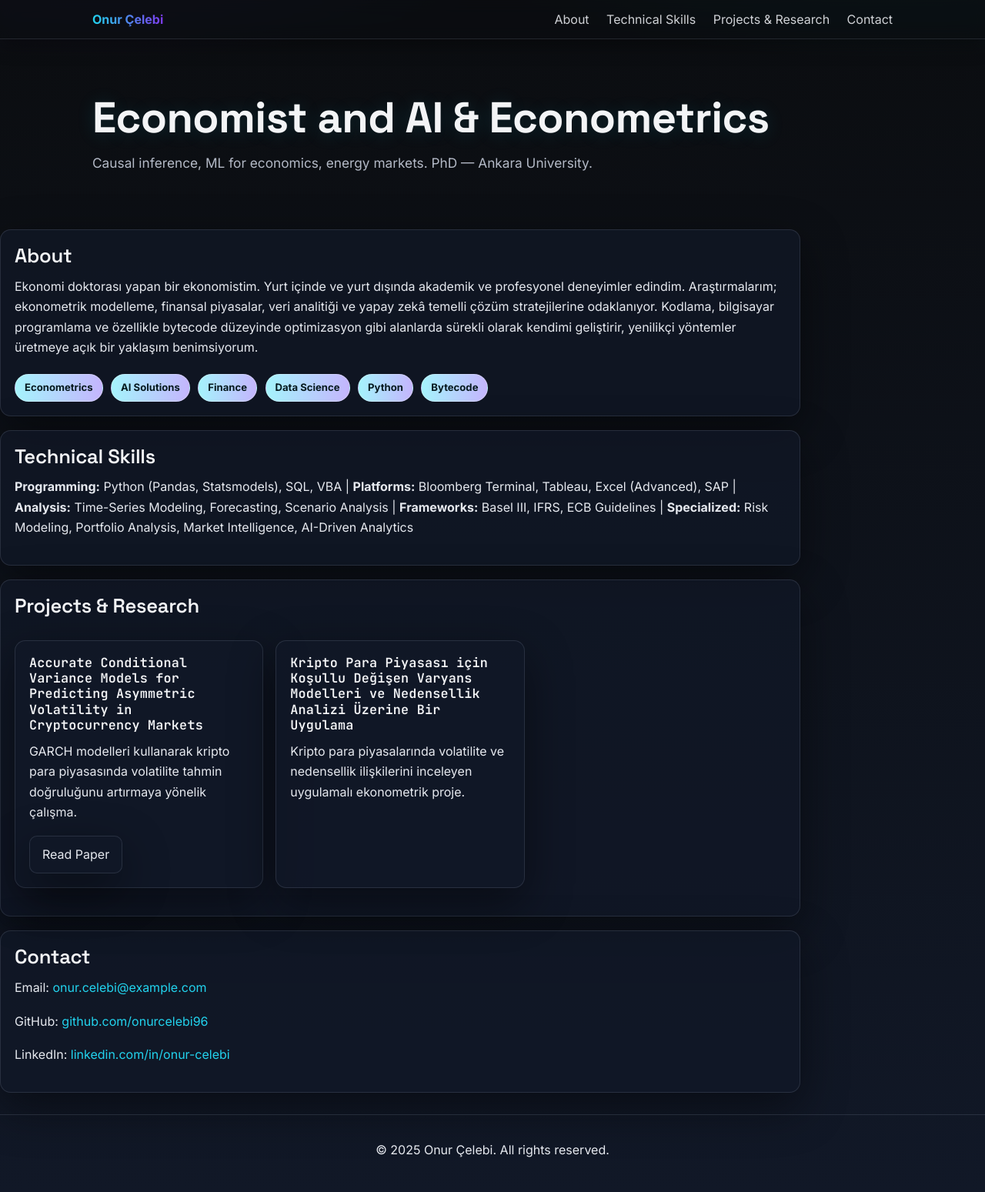
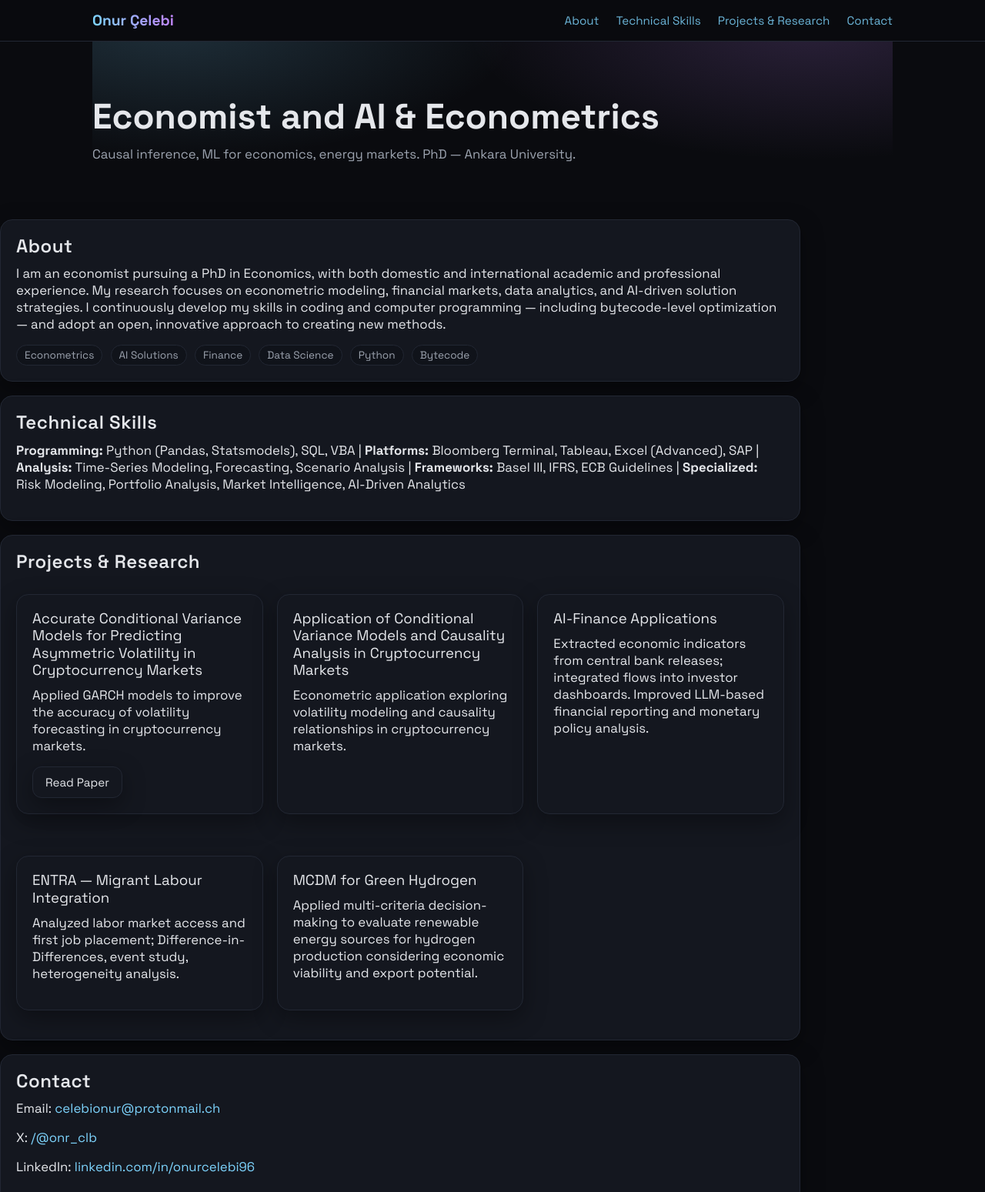
Before and after one commit to onurcelebi96/onurcelebi96.github.io, a plain HTML site: page index.html in a window 1280 px wide. Shown: the top 1549 px of the page at 77% size. Drawn offline with Linux system fonts and the light colour scheme.

Commit message:
Updated index.html (About me, LinkedIn, Email) and improved style.css with vibecoder theme

```diff
--- a/index.html
+++ b/index.html
@@ -28,7 +28,7 @@
 
   <section id="about" class="container card">
     <h2>About</h2>
-    <p>Ekonomi doktorası yapan bir ekonomistim. Yurt içinde ve yurt dışında akademik ve profesyonel deneyimler edindim. Araştırmalarım; ekonometrik modelleme, finansal piyasalar, veri analitiği ve yapay zekâ temelli çözüm stratejilerine odaklanıyor. Kodlama, bilgisayar programlama ve özellikle bytecode düzeyinde optimizasyon gibi alanlarda sürekli olarak kendimi geliştirir, yenilikçi yöntemler üretmeye açık bir yaklaşım benimsiyorum.</p>
+    <p>I am an economist pursuing a PhD in Economics, with both domestic and international academic and professional experience. My research focuses on econometric modeling, financial markets, data analytics, and AI-driven solution strategies. I continuously develop my skills in coding and computer programming — including bytecode-level optimization — and adopt an open, innovative approach to creating new methods.</p>
     <div class="tags">
       <span>Econometrics</span>
       <span>AI Solutions</span>
@@ -49,21 +49,33 @@
     <div class="grid">
       <div class="card">
         <h3>Accurate Conditional Variance Models for Predicting Asymmetric Volatility in Cryptocurrency Markets</h3>
-        <p>GARCH modelleri kullanarak kripto para piyasasında volatilite tahmin doğruluğunu artırmaya yönelik çalışma.</p>
+        <p>Applied GARCH models to improve the accuracy of volatility forecasting in cryptocurrency markets.</p>
         <a class="btn" href="https://dergipark.org.tr/en/download/article-file/3716902" target="_blank">Read Paper</a>
       </div>
       <div class="card">
-        <h3>Kripto Para Piyasası için Koşullu Değişen Varyans Modelleri ve Nedensellik Analizi Üzerine Bir Uygulama</h3>
-        <p>Kripto para piyasalarında volatilite ve nedensellik ilişkilerini inceleyen uygulamalı ekonometrik proje.</p>
+        <h3>Application of Conditional Variance Models and Causality Analysis in Cryptocurrency Markets</h3>
+        <p>Econometric application exploring volatility modeling and causality relationships in cryptocurrency markets.</p>
+      </div>
+      <div class="card">
+        <h3>AI-Finance Applications</h3>
+        <p>Extracted economic indicators from central bank releases; integrated flows into investor dashboards. Improved LLM-based financial reporting and monetary policy analysis.</p>
+      </div>
+      <div class="card">
+        <h3>ENTRA — Migrant Labour Integration</h3>
+        <p>Analyzed labor market access and first job placement; Difference-in-Differences, event study, heterogeneity analysis.</p>
+      </div>
+      <div class="card">
+        <h3>MCDM for Green Hydrogen</h3>
+        <p>Applied multi-criteria decision-making to evaluate renewable energy sources for hydrogen production considering economic viability and export potential.</p>
       </div>
     </div>
   </section>
 
   <section id="contact" class="container card">
     <h2>Contact</h2>
-    <p>Email: <a href="mailto:onur.celebi@example.com">onur.celebi@example.com</a></p>
-    <p>GitHub: <a href="https://github.com/onurcelebi96" target="_blank">github.com/onurcelebi96</a></p>
-    <p>LinkedIn: <a href="https://linkedin.com/in/onur-celebi" target="_blank">linkedin.com/in/onur-celebi</a></p>
+    <p>Email: <a href="mailto:celebionur@protonmail.ch">celebionur@protonmail.ch</a></p>
+    <p>X: <a href="https://x.com/onr_clb" target="_blank" rel="me noopener">/@onr_clb</a></p>
+    <p>LinkedIn: <a href="https://www.linkedin.com/in/onurcelebi96/" target="_blank" rel="noopener">linkedin.com/in/onurcelebi96</a></p>
   </section>
 
   <footer class="footer">
--- a/style.css
+++ b/style.css
@@ -1,121 +1,221 @@
-/* ---------- Vibecoder theme ---------- */
-:root{
-  --bg:#0b0d10;
-  --bg-grad-1:#0b0d10;
-  --bg-grad-2:#111827;
-  --panel:rgba(17,24,39,.72);        /* glass */
-  --panel-2:rgba(31,41,55,.72);
-  --border:rgba(148,163,184,.18);
-  --text:#e6e9ef;
-  --muted:#b3b9c6;
-  --accent:#7c3aed;                  /* neon purple */
-  --accent-2:#22d3ee;                /* cyan */
-  --shadow:0 20px 60px rgba(0,0,0,.45);
-  --radius:14px; --radius-sm:10px;
-  --maxw:1040px; --trans:160ms ease;
+/* ---------- Design tokens ---------- */
+:root {
+  --bg: #0a0b0f;
+  --panel: #14171f;
+  --panel-2: #10131a;
+  --border: #222733;
+  --text: #e5e7eb;
+  --muted: #9ca3af;
+  --brand: #7dd3fc;
+  --brand-2: #c084fc;
+  --shadow: 0 10px 30px rgba(0, 0, 0, 0.35);
+  --radius: 16px;
+  --radius-sm: 12px;
+  --space: 16px;
+  --space-lg: 24px;
+  --maxw: 1040px;
+  --trans: 200ms ease;
 }
 
 /* ---------- Base ---------- */
-*{box-sizing:border-box}
-html,body{margin:0}
-html{scroll-behavior:smooth}
-body{
-  font-family: Inter, system-ui, -apple-system, "Segoe UI", Roboto, Arial, sans-serif;
-  background:
-    radial-gradient(1200px 420px at 10% -10%, rgba(124,58,237,.22), transparent 55%),
-    radial-gradient(1200px 420px at 90% -10%, rgba(34,211,238,.18), transparent 55%),
-    linear-gradient(180deg, var(--bg-grad-1) 0%, var(--bg-grad-2) 100%);
-  color:var(--text);
-  line-height:1.65;
-  -webkit-font-smoothing:antialiased; -moz-osx-font-smoothing:grayscale;
+* {
+  box-sizing: border-box;
 }
-.container{max-width:var(--maxw);margin:0 auto;padding:0 20px}
-img{max-width:100%;display:block}
-a{color:var(--accent-2);text-decoration:none}
-a:hover{text-decoration:underline}
+html, body {
+  margin: 0;
+  padding: 0;
+}
+html {
+  scroll-behavior: smooth;
+}
+body {
+  font-family: "Space Grotesk", "Inter", system-ui, sans-serif;
+  background: var(--bg);
+  color: var(--text);
+  -webkit-font-smoothing: antialiased;
+}
+a {
+  color: var(--brand);
+  text-decoration: none;
+}
+a:hover {
+  text-decoration: underline;
+}
+img {
+  max-width: 100%;
+  display: block;
+}
 
-/* ---------- Headings ---------- */
-h1,h2,h3{margin:0 0 .7rem; line-height:1.2; color:#f3f4f6; letter-spacing:-.01em}
-h1{
-  font-family:"Space Grotesk", Inter, sans-serif;
-  font-weight:700; font-size:clamp(32px,5vw,56px);
-  text-shadow:0 2px 24px rgba(34,211,238,.15);
+.container {
+  max-width: var(--maxw);
+  margin: 0 auto;
+  padding: 0 20px;
 }
-h2{
-  font-family:"Space Grotesk", Inter, sans-serif;
-  font-weight:600; font-size:1.6rem;
+h1, h2, h3 {
+  margin: 0 0 .6rem;
+  line-height: 1.2;
 }
-h3{
-  font-family:"JetBrains Mono", ui-monospace, SFMono-Regular, Menlo, monospace;
-  font-weight:600; font-size:1.05rem; letter-spacing:.2px;
+h1 {
+  font-weight: 700;
 }
-p{margin:.5rem 0 1.1rem; color:var(--text)}
+h2 {
+  font-weight: 600;
+  letter-spacing: 0.5px;
+}
+h3 {
+  font-weight: 500;
+}
+p {
+  margin: .4rem 0 1rem;
+  color: var(--text);
+  font-size: 1.05rem;
+}
 
 /* ---------- Nav ---------- */
-.nav{
-  position:sticky; top:0; z-index:10;
-  backdrop-filter:saturate(140%) blur(10px);
-  background:rgba(11,13,16,.7);
-  border-bottom:1px solid var(--border);
-  box-shadow:0 8px 24px rgba(0,0,0,.35);
+.nav {
+  position: sticky;
+  top: 0;
+  z-index: 10;
+  backdrop-filter: blur(12px);
+  background: rgba(10, 11, 15, 0.75);
+  border-bottom: 1px solid var(--border);
 }
-.nav-inner{display:flex;align-items:center;justify-content:space-between;padding:12px 0}
-.nav a{margin-left:18px;color:#e5e7eb;opacity:.9;transition:opacity var(--trans)}
-.nav a:hover{opacity:1}
-.brand{
-  font-weight:800;
-  background:linear-gradient(90deg,var(--accent-2),var(--accent));
-  -webkit-background-clip:text;background-clip:text;color:transparent;
+.nav-inner {
+  display: flex;
+  align-items: center;
+  justify-content: space-between;
+  padding: 14px 0;
+}
+.nav a {
+  margin-left: 18px;
+  opacity: .85;
+  font-weight: 500;
+  font-size: 0.95rem;
+  transition: opacity var(--trans);
+}
+.nav a:hover {
+  opacity: 1;
+}
+.brand {
+  font-weight: 700;
+  font-size: 1.2rem;
+  background: linear-gradient(90deg, var(--brand), var(--brand-2));
+  -webkit-background-clip: text;
+  background-clip: text;
+  color: transparent;
 }
 
 /* ---------- Hero ---------- */
-.hero{padding:68px 0 36px}
-.lead{color:var(--muted);max-width:760px;font-size:1.08rem}
+.hero {
+  padding: 70px 0 40px;
+  background: radial-gradient(900px 350px at 10% -10%, rgba(125, 211, 252, .18), transparent 50%),
+              radial-gradient(900px 350px at 90% -10%, rgba(192, 132, 252, .18), transparent 50%);
+}
+.hero h1 {
+  font-size: clamp(28px, 5vw, 46px);
+}
+.lead {
+  color: var(--muted);
+  max-width: 720px;
+  font-size: 1.05rem;
+}
 
 /* ---------- Buttons ---------- */
-.btn{
-  display:inline-block; padding:10px 16px;
-  border:1px solid var(--border); border-radius:var(--radius-sm);
-  background:var(--panel); color:var(--text); margin-right:10px;
-  box-shadow:var(--shadow);
-  transition:transform var(--trans), box-shadow var(--trans), opacity var(--trans);
+.btn {
+  display: inline-block;
+  padding: 10px 16px;
+  border: 1px solid var(--border);
+  border-radius: var(--radius-sm);
+  background: var(--panel);
+  color: var(--text);
+  margin-right: 10px;
+  font-weight: 500;
+  font-size: 0.95rem;
+  box-shadow: var(--shadow);
+  transition: transform var(--trans), opacity var(--trans), box-shadow var(--trans);
 }
-.btn:hover{transform:translateY(-1px)}
-.btn.primary{
-  background:linear-gradient(90deg,var(--accent-2),var(--accent));
-  border:none; color:#0b0d10; font-weight:700;
-  box-shadow:0 18px 46px rgba(34,211,238,.22);
+.btn:hover {
+  transform: translateY(-2px);
+  opacity: .96;
+}
+.btn.primary {
+  background: linear-gradient(90deg, var(--brand), var(--brand-2));
+  border: none;
+  color: #0a0b0f;
+  font-weight: 600;
+  box-shadow: 0 12px 30px rgba(125, 211, 252, 0.18);
 }
 
 /* ---------- Cards & Grid ---------- */
-.card{
-  background:var(--panel);
-  border:1px solid var(--border);
-  border-radius:var(--radius);
-  padding:18px; margin:18px 0;
-  box-shadow:var(--shadow);
+.card {
+  background: var(--panel);
+  border: 1px solid var(--border);
+  border-radius: var(--radius);
+  padding: 20px;
+  box-shadow: var(--shadow);
+  margin: 18px 0;
+  transition: transform var(--trans), box-shadow var(--trans), border-color var(--trans);
 }
-.grid{display:grid;grid-template-columns:repeat(3,1fr);gap:16px;margin-top:8px}
-.card:hover{transform:translateY(-2px); transition:transform var(--trans)}
-.tags span{
-  display:inline-block; margin:4px 6px 0 0; padding:6px 12px;
-  border-radius:999px; font-size:.82rem; font-weight:600;
-  color:#061a1f; background:linear-gradient(90deg,#a5f3fc,#c4b5fd);
-  border:1px solid rgba(255,255,255,.28);
+.card:hover {
+  transform: translateY(-2px);
+  box-shadow: 0 14px 34px rgba(0, 0, 0, .38);
+  border-color: #2e3444;
+}
+.grid {
+  display: grid;
+  grid-template-columns: repeat(auto-fit, minmax(280px, 1fr));
+  gap: 18px;
+  margin-top: 8px;
+}
+.tags span {
+  display: inline-block;
+  background: var(--panel-2);
+  border: 1px solid var(--border);
+  padding: 4px 10px;
+  border-radius: 999px;
+  margin-right: 6px;
+  color: var(--muted);
+  font-size: .85rem;
 }
 
 /* ---------- Footer ---------- */
-.footer{border-top:1px solid var(--border);margin-top:28px;color:var(--muted)}
-.footer .container{padding:24px 20px;text-align:center}
+.footer {
+  border-top: 1px solid var(--border);
+  margin-top: 28px;
+  color: var(--muted);
+}
+.footer .container {
+  padding: 24px 20px;
+  text-align: center;
+  font-size: 0.9rem;
+}
 
-/* ---------- Focus ---------- */
-:focus{outline:none}
-:focus-visible{outline:2px solid var(--accent-2); outline-offset:3px; border-radius:8px}
+/* ---------- Focus & Accessibility ---------- */
+:focus {
+  outline: none;
+}
+:focus-visible {
+  outline: 2px solid var(--brand);
+  outline-offset: 2px;
+  border-radius: 8px;
+}
 
 /* ---------- Responsive ---------- */
-@media (max-width:1024px){.container{padding:0 16px}}
-@media (max-width:860px){.grid{grid-template-columns:repeat(2,1fr)}}
-@media (max-width:640px){
-  .grid{grid-template-columns:1fr}
-  .btn{width:100%;text-align:center;margin:8px 0}
+@media (max-width: 820px) {
+  .grid {
+    grid-template-columns: 1fr;
+  }
+  .hero {
+    padding: 42px 0 24px;
+  }
 }
+@media (max-width: 420px) {
+  .btn {
+    width: 100%;
+    text-align: center;
+    margin: 8px 0;
+  }
+  .nav a {
+    margin-left: 12px;
+  }
+}
```
